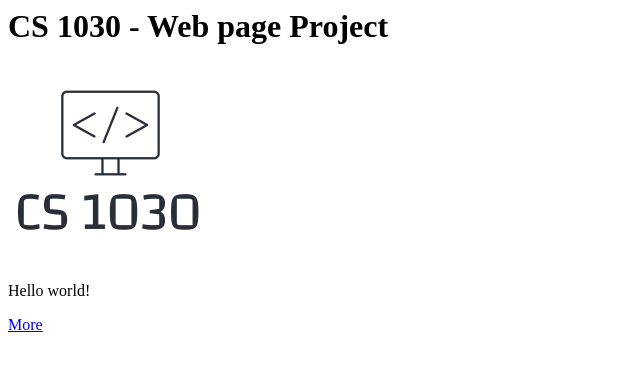
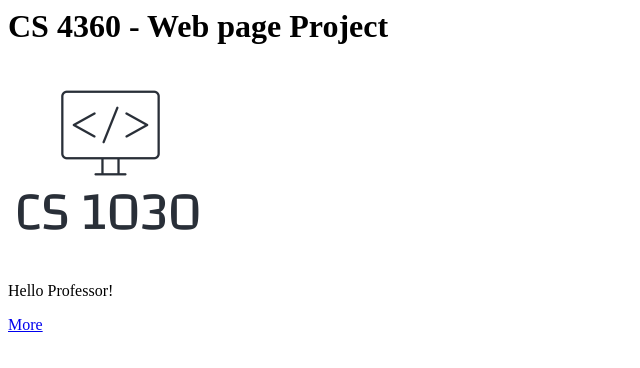
Before and after one commit to EduardoSalin/silver-rotary-phone, a plain HTML site: page index.html in a window 1280 px wide. Shown: the full height of the page, 0-640 px from the left. Drawn offline with Linux system fonts and the light colour scheme.

Commit message:
Update index.html

```diff
--- a/index.html
+++ b/index.html
@@ -6,9 +6,9 @@
   </head>
   <body>
     <!-- Replace the lines in this body with your content. -->
-    <h1>CS 1030 - Web page Project</h1>
+    <h1>CS 4360 - Web page Project</h1>
     <img src="logo.png">
-    <p>Hello world!</p>
+    <p>Hello Professor!</p>
     <p><a href="secondpage.html">More</a></p>
   </body>
 </html>
```
